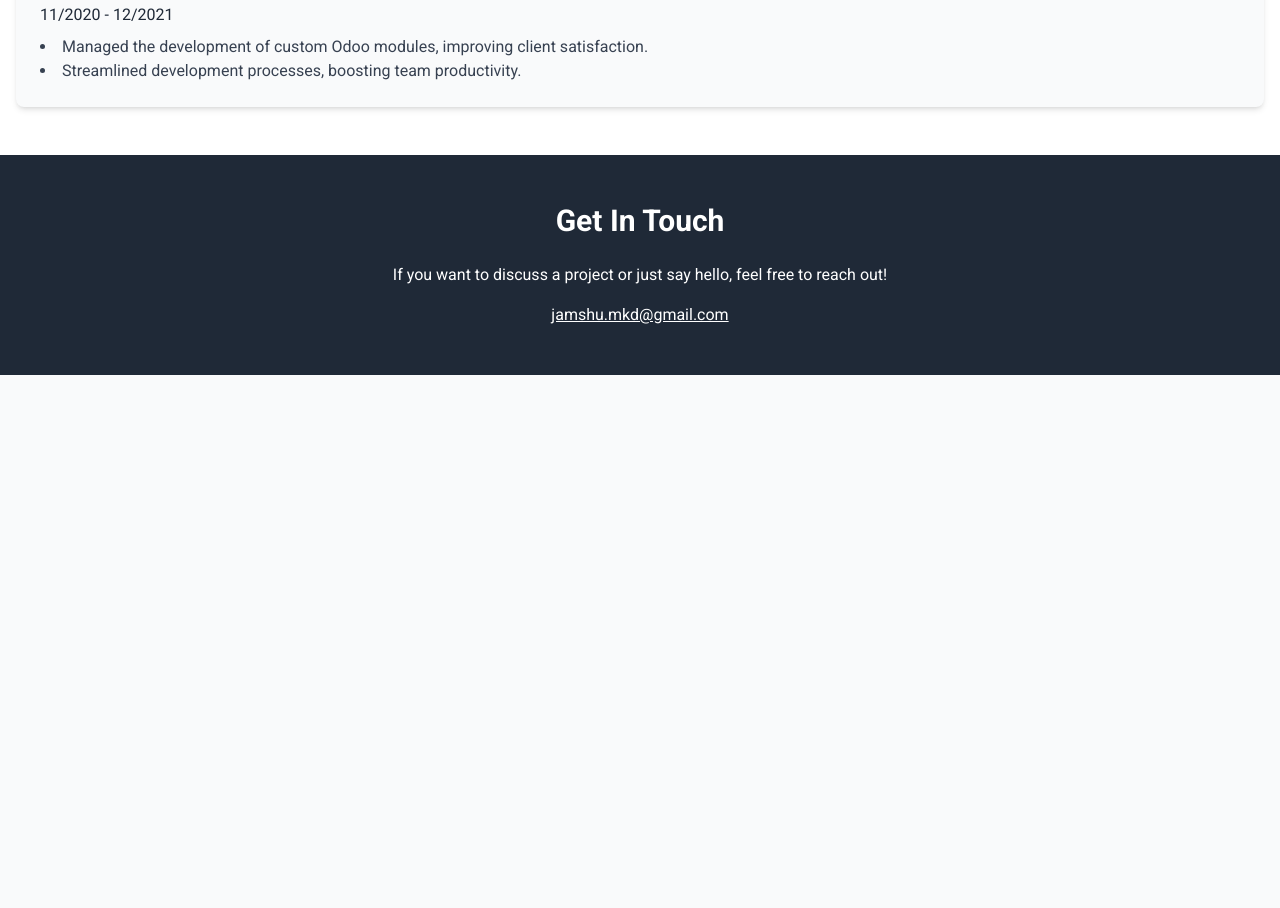
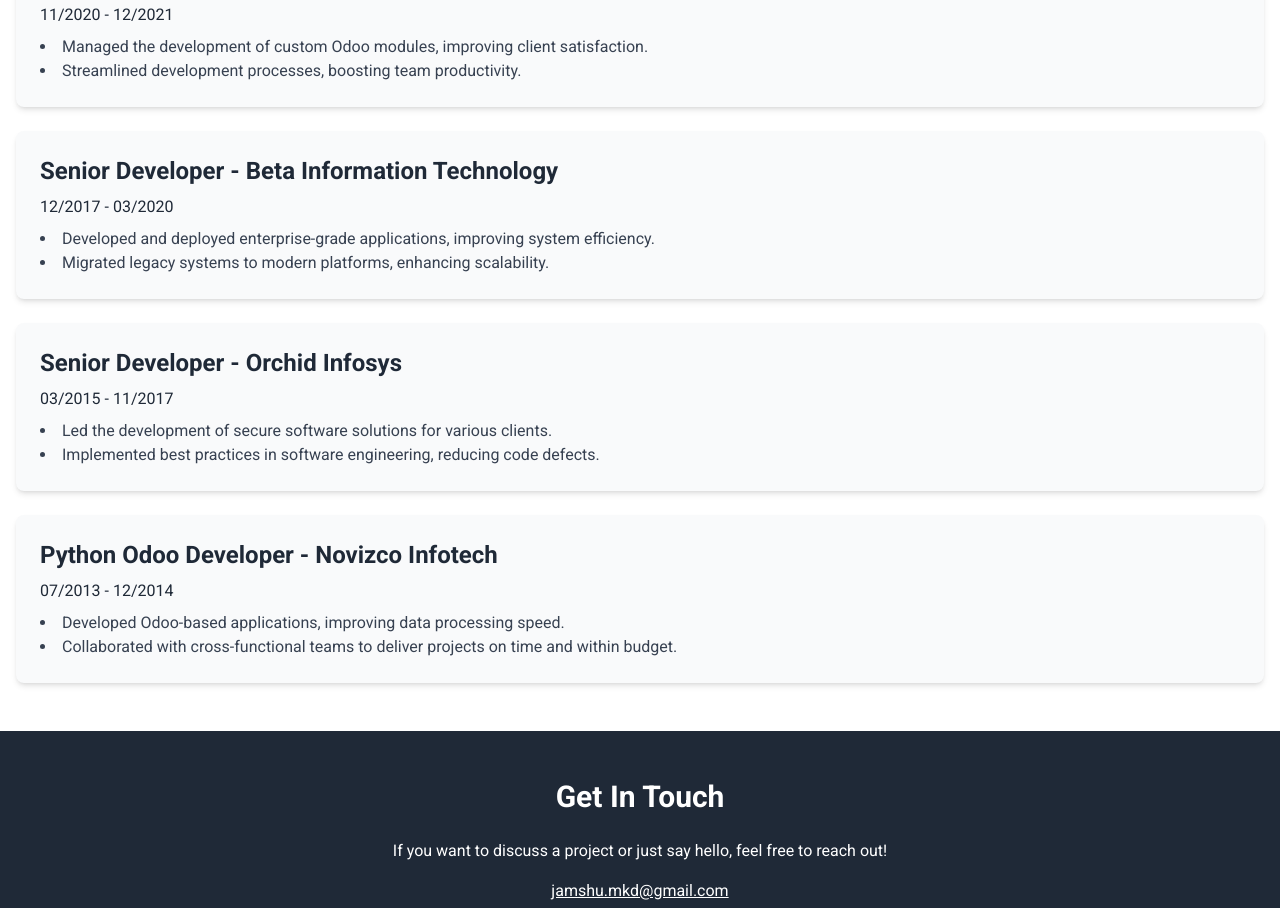
Before and after one commit to jamshu/jamshu.github.io, a plain HTML site: page index.html in a window 1280 px wide. Shown: the part 1573-2481 px from the top of the page. Before the commit the page ends 1948 px from the top, so only its background shows below. Drawn offline with nearby package versions, Linux system fonts and the light colour scheme.

Commit message:
updated pro

```diff
--- a/index.html
+++ b/index.html
@@ -20,7 +20,8 @@
             <p class="text-2xl mt-2 text-gray-500">Odoo Architect | DevOps Engineer</p>
             <p class="mt-4">
                 <a href="mailto:jamshu.mkd@gmail.com" class="hover:underline">jamshu.mkd@gmail.com</a> |
-                <a href="https://www.linkedin.com/in/jamshid-k-72758aa2/" class="hover:underline">LinkedIn Profile</a>
+                <a href="https://www.linkedin.com/in/jamshid-k-72758aa2/" class="hover:underline">LinkedIn Profile</a>|
+                <a href="https://github.com/jamshu/" class="hover:underline">Github</a>
             </p>
         </div>
     </header>
@@ -95,6 +96,30 @@
                         <li>Streamlined development processes, boosting team productivity.</li>
                     </ul>
                 </div>
+                <div class="bg-gray-50 p-6 rounded-lg shadow-md">
+                    <h3 class="text-2xl font-bold mb-2">Senior Developer - Beta Information Technology</h3>
+                    <p>12/2017 - 03/2020</p>
+                    <ul class="list-disc list-inside text-gray-700 mt-2">
+                        <li>Developed and deployed enterprise-grade applications, improving system efficiency.</li>
+                        <li>Migrated legacy systems to modern platforms, enhancing scalability.</li>
+                    </ul>
+                </div>
+                <div class="bg-gray-50 p-6 rounded-lg shadow-md">
+                    <h3 class="text-2xl font-bold mb-2">Senior Developer - Orchid Infosys</h3>
+                    <p>03/2015 - 11/2017</p>
+                    <ul class="list-disc list-inside text-gray-700 mt-2">
+                        <li>Led the development of secure software solutions for various clients.</li>
+                        <li>Implemented best practices in software engineering, reducing code defects.</li>
+                    </ul>
+                </div>
+                <div class="bg-gray-50 p-6 rounded-lg shadow-md">
+                    <h3 class="text-2xl font-bold mb-2">Python Odoo Developer - Novizco Infotech</h3>
+                    <p>07/2013 - 12/2014</p>
+                    <ul class="list-disc list-inside text-gray-700 mt-2">
+                        <li>Developed Odoo-based applications, improving data processing speed.</li>
+                        <li>Collaborated with cross-functional teams to deliver projects on time and within budget.</li>
+                    </ul>
+                </div>
             </div>
         </div>
     </section>
```
